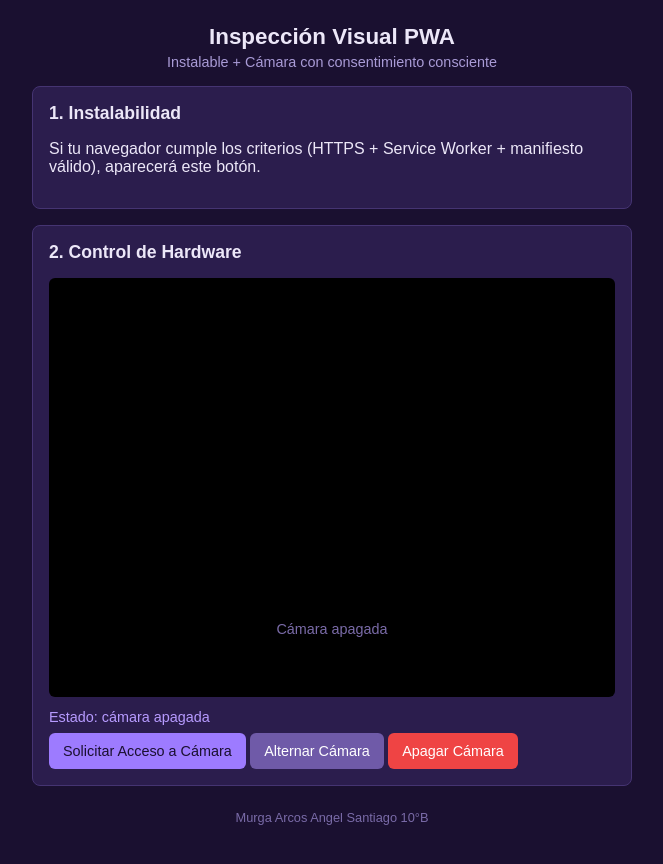
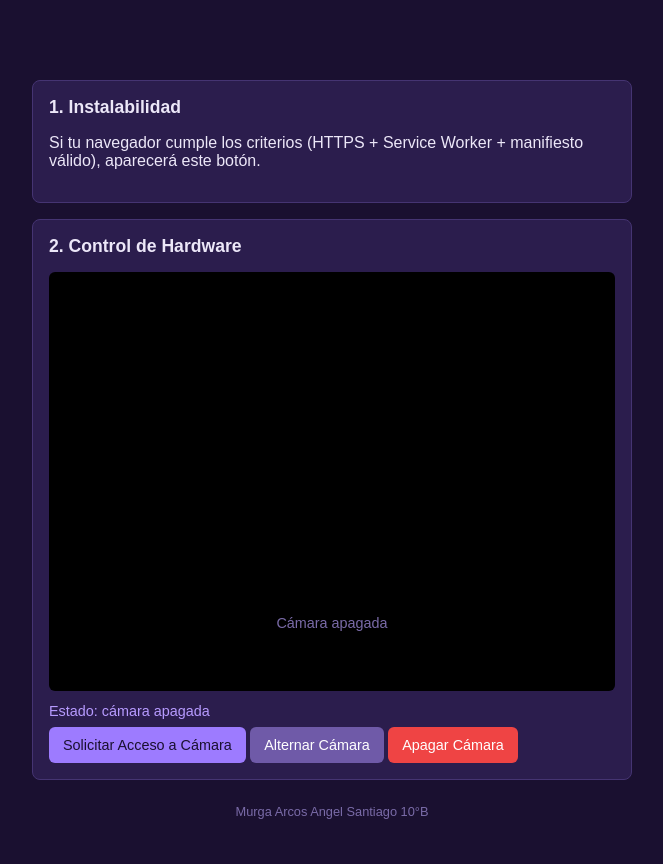
Before and after one commit to 20233tn150/pwa-camara-instalable, a plain HTML site: page index.html in a window 1280 px wide. Shown: the whole page, without its empty margins (308-971 px from the left). Drawn offline with Linux system fonts and the light colour scheme.

Commit message:
Mejoritas

```diff
--- a/index.html
+++ b/index.html
@@ -8,13 +8,12 @@
     <link rel="manifest" href="./manifest.json">
     <link rel="apple-touch-icon" href="./icons/icon-192.png">
     <link rel="stylesheet" href="./styles.css">
-    <title>Inspección Visual PWA</title>
+    <title> </title>
 </head>
 <body>
 
     <header class="cabecera">
-        <h1>Inspección Visual PWA</h1>
-        <p class="subtitulo">Instalable + Cámara con consentimiento consciente</p>
+
     </header>
 
     <main>
--- a/styles.css
+++ b/styles.css
@@ -22,6 +22,7 @@ h1 {
 main {
   max-width: 600px;
   margin: 0 auto;
+  margin-top: 80px;
 }
 
 section {
```
